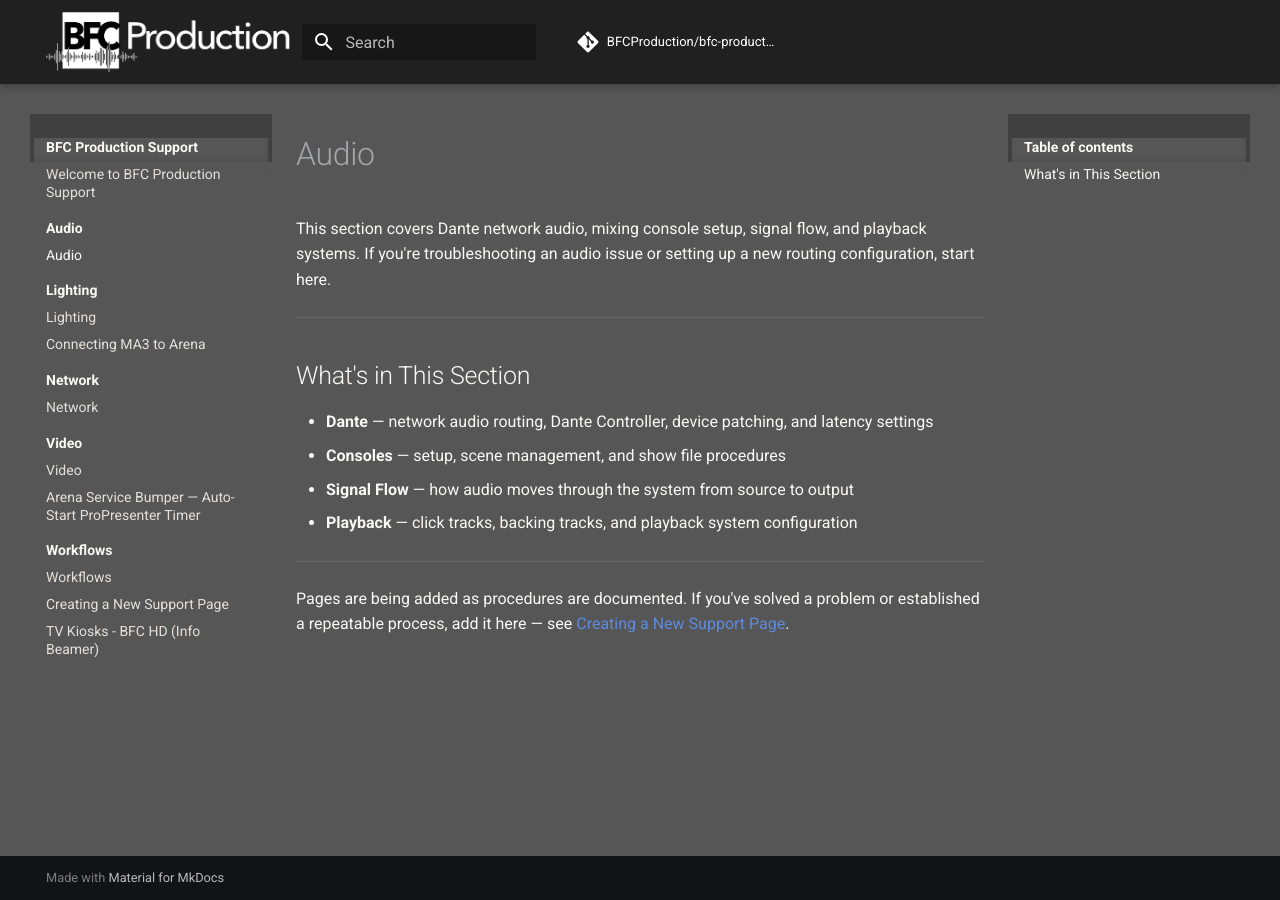
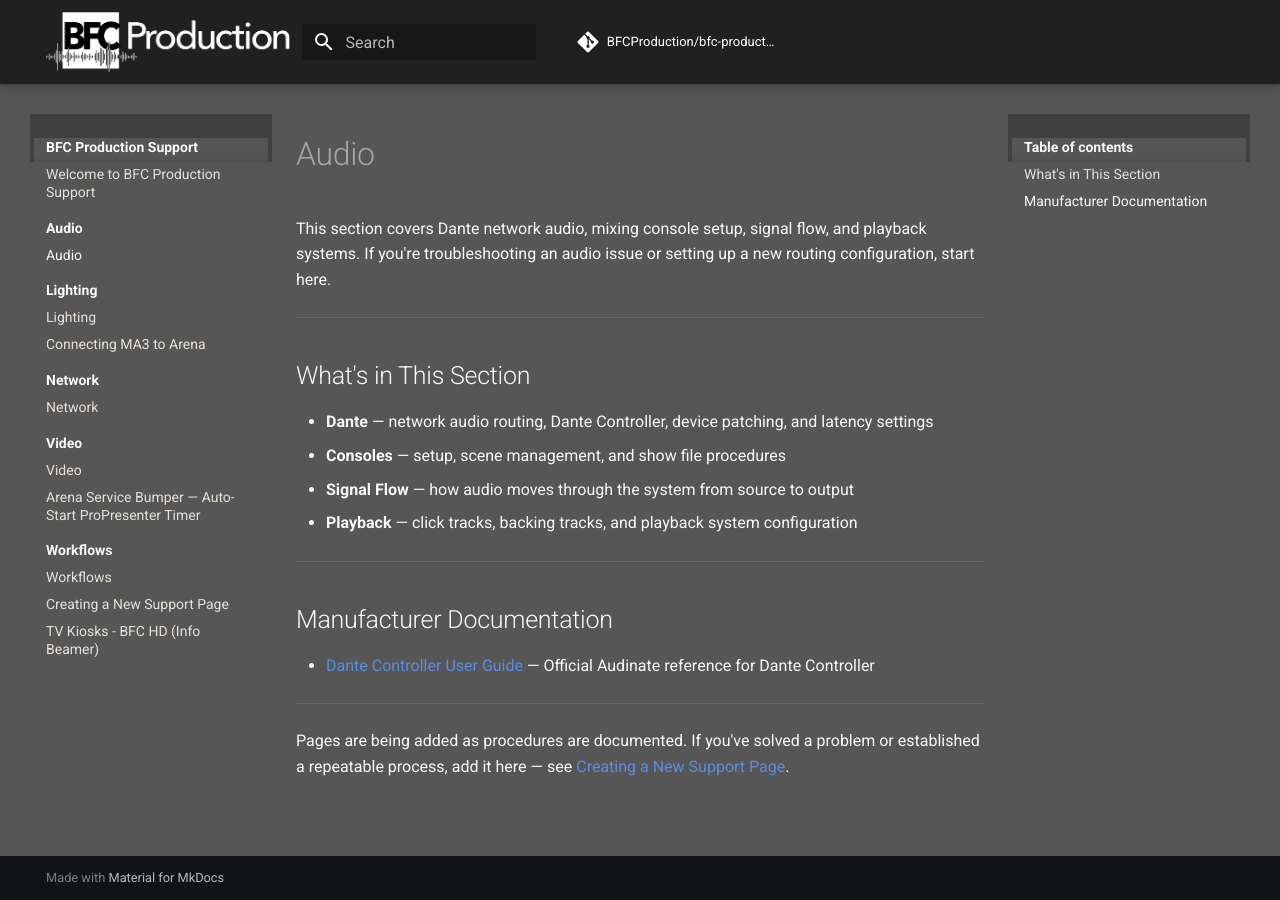
Before and after one commit to BFCProduction/bfc-production-support, an MkDocs documentation site: the page built from docs/audio/index.md, in a window 1280 px wide. Built offline with MkDocs 1.6.1 and Material for MkDocs 9.7.7, drawn with Linux system fonts in a browser that asks for light colours; comment, search, counter and statistics services are not loaded.

Commit message:
added manufacturer documentation section

```diff
--- a/docs/audio/index.md
+++ b/docs/audio/index.md
@@ -13,4 +13,10 @@
 
 ---
 
+## Manufacturer Documentation
+
+- [Dante Controller User Guide](https://dev.audinate.com/GA/dante-controller/userguide/webhelp/content/front_page.htm) — Official Audinate reference for Dante Controller
+
+---
+
 Pages are being added as procedures are documented. If you've solved a problem or established a repeatable process, add it here — see [Creating a New Support Page](../workflows/creating-a-new-support-page.md).
```
